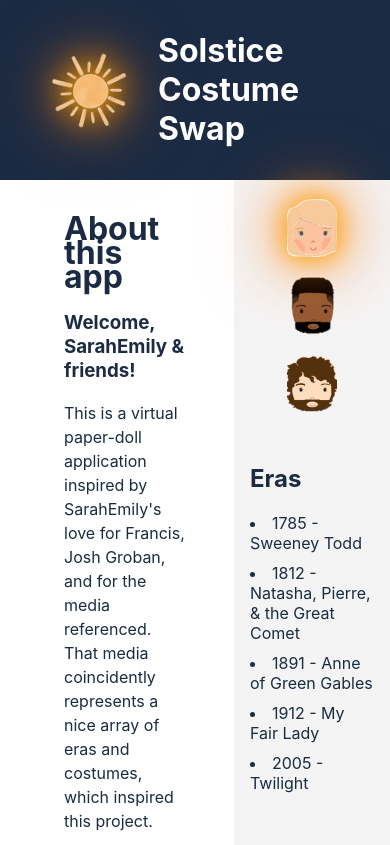
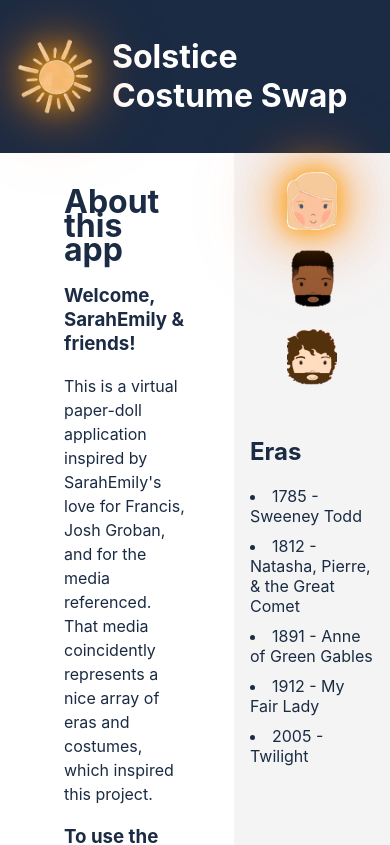
Before and after one commit to the0solitary0cyclist/solstice-costume-swap, a React (Create React App) app: page / in a window 390 px wide. Shown: the top 845 px of the page. Built offline with nearby package versions, Linux system fonts and the light colour scheme.

Commit message:
remove doll images from header & stack in the sidebar for mobile

```diff
--- a/src/App.css
+++ b/src/App.css
@@ -32,21 +32,25 @@ footer {
     text-align: center;
  }
 
-.app-header {
+ .app-header {
+  background-color: #1A2B43;
+  color: white;
+  padding: 1rem;
+}
+
+.header-content {
   display: flex;
   justify-content: space-between;
   align-items: center;
-  padding: 0.625rem 1.875rem;
 }
 
 .header-title {
   display: flex;
-  padding-left: 1.25rem;
   align-items: center;
 }
 
 .header-title h1 {
-  padding-left: 1.75rem;
+  margin-left: 1rem;
 }
 
 /* header clickables */
@@ -59,7 +63,8 @@ footer {
 
 .header-icons {
   display: flex;
-  gap: 0.625rem;
+  gap: 0.625rem; /* Space between icons */
+  align-items: center;
 }
 
 button.icon img.doll-icon {
@@ -198,8 +203,9 @@ aside {
   }
 
   @media (max-width: 768px) {
+    /* remove doll images from header & stack in the sidebar for mobile */
     header .doll-icon {
-      display: none; /* Hide the header icons on mobile */
+      display: none;
     }
 
     aside {
--- a/src/App.js
+++ b/src/App.js
@@ -78,15 +78,17 @@ import edwardBicon from './images/twilight/edward_bottoms_icon.png';
 const Header = ({ handleDollChange, handleAboutChange, activeIcon }) => {
   return (
     <header className="app-header">
+      <div className="header-content">
         <div className="header-title">
           <img
             src={sun}
             className="header-image icon active"
             alt="About Icon"
             title="About"
-          onClick={() => handleAboutChange()}
+            onClick={handleAboutChange}
           />
           <h1>Solstice Costume Swap</h1>
+        </div>
         <DollIcons handleDollChange={handleDollChange} activeIcon={activeIcon} />
       </div>
     </header>
@@ -226,7 +228,7 @@ export default function App() {
   const [tops, setTops] = useState([]);
   const [bottoms, setBottoms] = useState([]);
 
-  const size = useWindowSize(); // Use the custom hook to get the window size
+  const size = useWindowSize();
 
   const handleAboutChange = () => {
     setCurrentComponent('about');
@@ -304,7 +306,7 @@ export default function App() {
             )}
           </main>
           <aside>
-            {/* Conditionally render DollIcons based on window size */}
+            {/* remove doll images from header & stack in the sidebar for mobile */}
             {size.width <= 768 ? (
               <DollIcons handleDollChange={handleDollChange} activeIcon={dollIndex} />
             ) : null}
```
Lines whose indentation alone changed are shown as unchanged.
